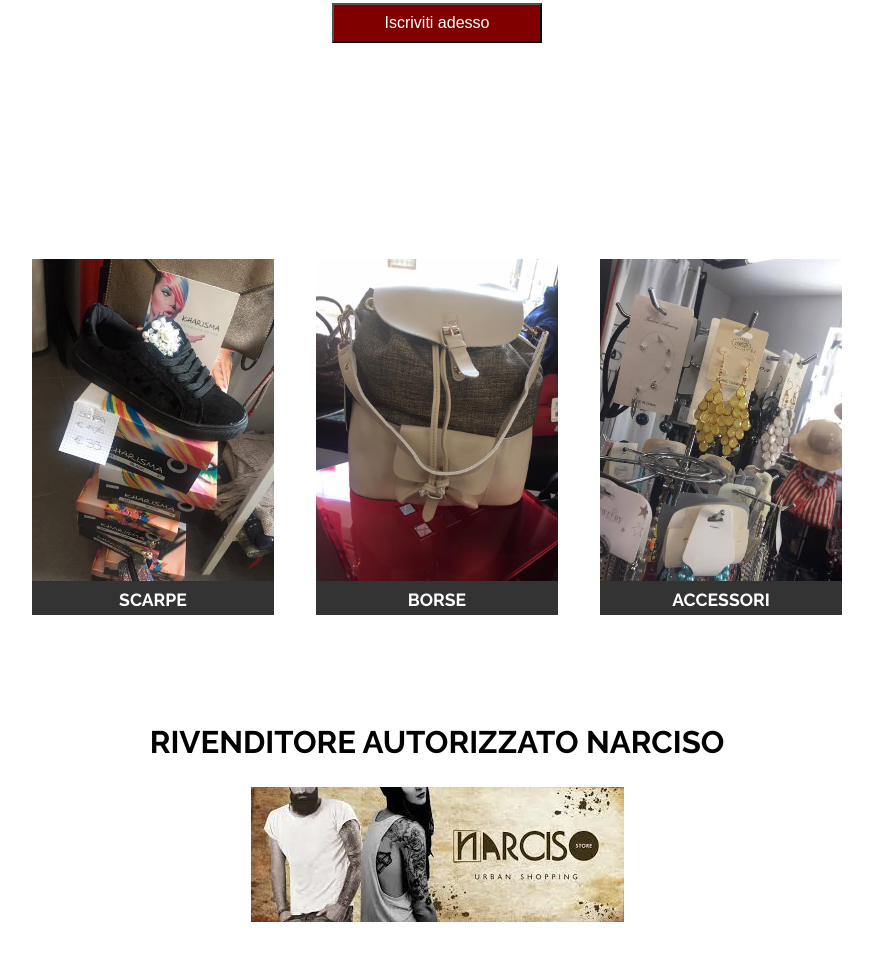
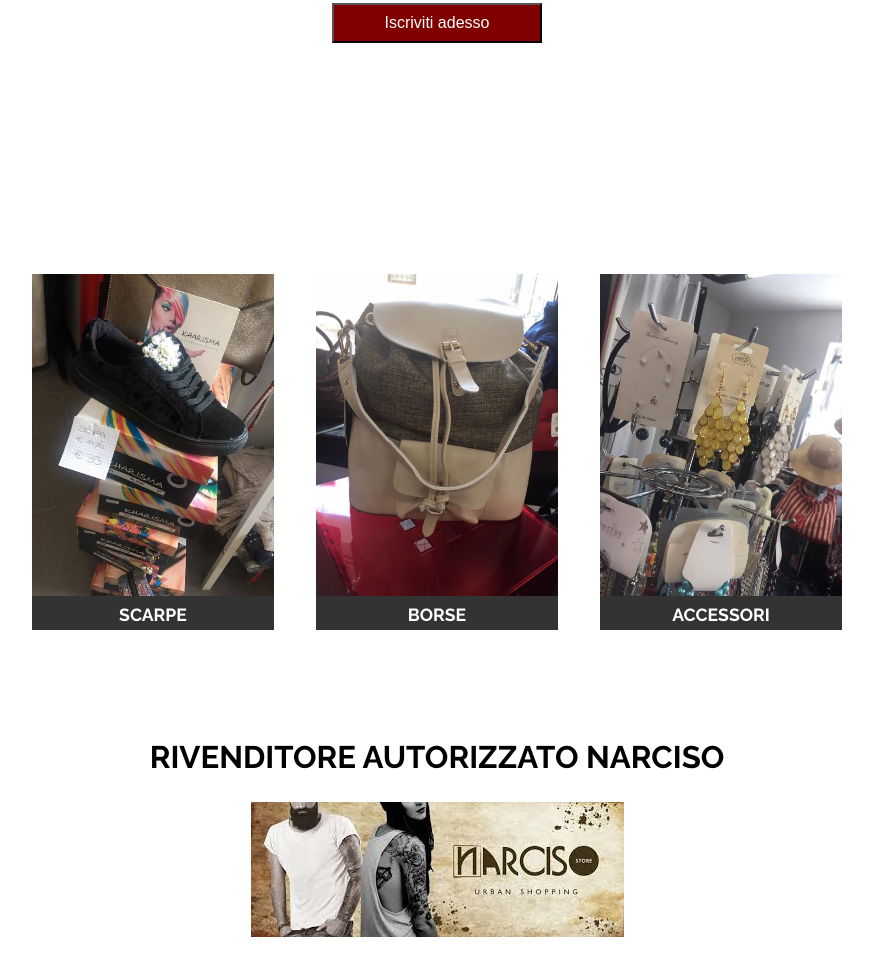
Before and after one commit to CIELOBEJ/Tango, a plain HTML site: page index.html in a window 1280 px wide. Shown: the part 1716-2686 px from the top of the page, without its empty margins (203-1076 px from the left). Drawn offline with nearby package versions, Linux system fonts and the light colour scheme; some packages are replaced by stand-ins of ours.

Commit message:
add container

```diff
--- a/index.html
+++ b/index.html
@@ -105,6 +105,7 @@
       </div>
       <button type="submit">Iscriviti adesso</button>
   </div>
+  <div class="container">
   <div class="wrapper clearfix" id="saldi">
     <section class="saldi">
       <ul>
@@ -125,8 +126,7 @@
         </li>
       </ul>
     </section>
-     <div class="container" id="narciso">
-     <div class="wrapper clearfix">
+     <div id="narciso">
     <h2>RIVENDITORE AUTORIZZATO NARCISO</h2>
     <a href="http://www.narciso.store/" target="blank">
     <img src="img/narciso.jpg"></a>
```
